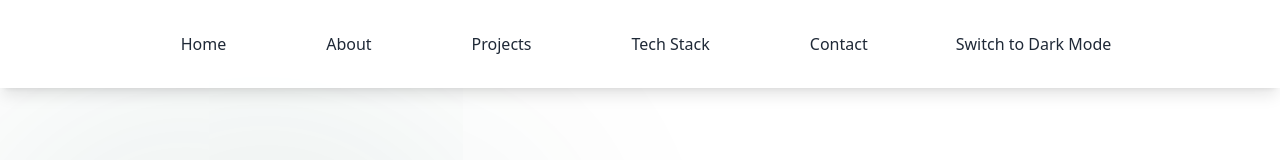
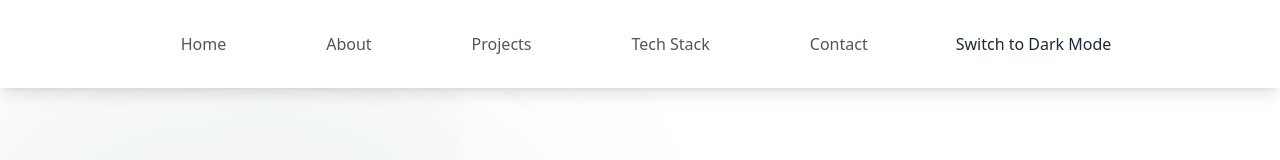
Before and after one commit to franciscoluna-28/New-Portfolio-2023, a React (Vite) app: page / in a window 1280 px wide. Shown: the top 160 px of the page. Built offline with nearby package versions, Linux system fonts and the light colour scheme.

Commit message:
updated styles for light mode

```diff
--- a/src/styles/navbar.css
+++ b/src/styles/navbar.css
@@ -15,5 +15,5 @@
 }
 
 .nav-link{
-    @apply dark:text-mainSilver  dark:hover:text-white text-gray-800 border-l-4 p-2 duration-200 border-transparent dark:hover:border-l-mainCyan hover:border-l-mainDarkCyan hover:text-mainDarkCyan
+    @apply dark:text-mainSilver  dark:hover:text-white text-mainExtraDarkBlue/70 border-l-4 p-2 duration-200 border-transparent dark:hover:border-l-mainCyan hover:border-l-mainDarkCyan hover:text-mainDarkCyan
 }
```
